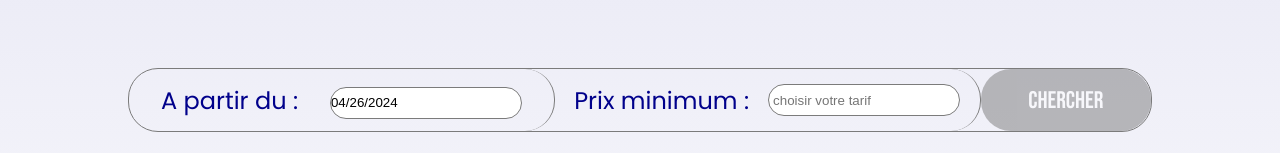
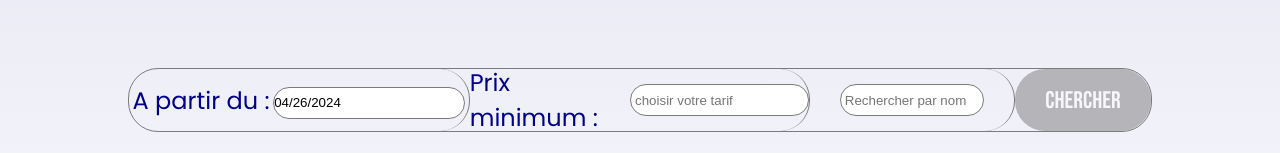
Before and after one commit to emmanuelle-c/JS-Paris-BrainWaves-P2-Les4Fantastiques, a React (Vite) app in the folder client/: page /accueil in a window 1280 px wide. Shown: the part 233-386 px from the top of the page. Built offline with nearby package versions, Linux system fonts and the light colour scheme; no server answers.

Commit message:
searchbar by hero name

```diff
--- a/client/src/App.jsx
+++ b/client/src/App.jsx
@@ -22,6 +22,7 @@ function App() {
   const [search, setSearch] = useState("");
   const [filterHeroes, setFilterHeroes] = useState([]);
   const [searchDate, setSearchDate] = useState(new Date());
+  const [searchName, setSearchName] = useState("");
   const [hideButton, setHideButton] = useState(false);
 
   // générer une date random :
@@ -89,7 +90,8 @@ function App() {
         (hero.price >= Number(search) &&
           hero.date.getMonth() === searchDate.getMonth() &&
           hero.date.getDate() >= searchDate.getDate())
-    );
+        );
+
     if (filter.length === 0) {
       setFilterHeroes(displayedHeroes);
     } else {
@@ -97,6 +99,15 @@ function App() {
       setDisplayedHeroes(filter.slice(0, 12));
     }
   };
+  const handleName =(e) => {
+    setSearchName(e.target.value)
+    const filterByName = allHeroes.filter(hero => hero.name.toLowerCase().includes(e.target.value))
+      {setSearchName &&
+        setFilterHeroes(filterByName);
+        setDisplayedHeroes(filterByName.slice(0, 12));
+      }
+      console.log(filterByName);
+  }
   return (
     <div id="app">
       <div>
@@ -109,6 +120,8 @@ function App() {
           search={search}
           searchDate={searchDate}
           setSearchDate={setSearchDate}
+          searchName = {searchName}
+          handleName = {handleName}
         />
         <IconsBar filterHeroesByOccupation={filterHeroesByOccupation} />
       </div>
--- a/client/src/components/HeroCard/Hero.css
+++ b/client/src/components/HeroCard/Hero.css
@@ -21,7 +21,7 @@
 }
 
 .description-container {
-  width: 85%;
+  width: 68%;
 }
 
 .description {
--- a/client/src/components/SearchBar/SearchBar.css
+++ b/client/src/components/SearchBar/SearchBar.css
@@ -30,7 +30,21 @@
   border-right: 1px solid var(--secondary-color);
   border-radius: 30px 30px;
 }
-
+#search-name {
+  display: flex;
+  width: 30%;
+  justify-content: space-evenly;
+  height: 100%;
+  align-items: center;
+  border-right: 1px solid var(--secondary-color);
+  border-radius: 30px 30px;
+}
+input#name-hero {
+  border: 0.5px solid var(--secondary-color);
+  width: 9rem;
+  height: 2rem;
+  border-radius: 30px;
+}
 .search {
   display: block;
   width: 20%;
@@ -78,6 +92,11 @@
     flex-direction: column;
     justify-content: space-evenly;
   }
+  input#name-hero {
+    width: 4rem;
+    height: 1rem;
+    margin-top: 1rem;
+  }
   .loupe {
     display: block;
     border: none;
--- a/client/src/components/SearchBar/SearchBar.jsx
+++ b/client/src/components/SearchBar/SearchBar.jsx
@@ -11,6 +11,8 @@ function SearchBar({
   setSearch,
   searchDate,
   setSearchDate,
+  searchName,
+  handleName,
 }) {
   return (
     <section className="search-bar">
@@ -33,6 +35,16 @@ function SearchBar({
           onInput={(event) => setSearch(event.target.value)}
         />
       </div>
+      <div id="search-name">
+        <input
+        value={searchName}
+        type="text"
+        name="name-hero"
+        id="name-hero"
+        placeholder=" Rechercher par nom"
+        onChange={handleName}
+        />
+      </div>
       <button className="search" type="button" onClick={handleClick}>
         chercher
       </button>
```
